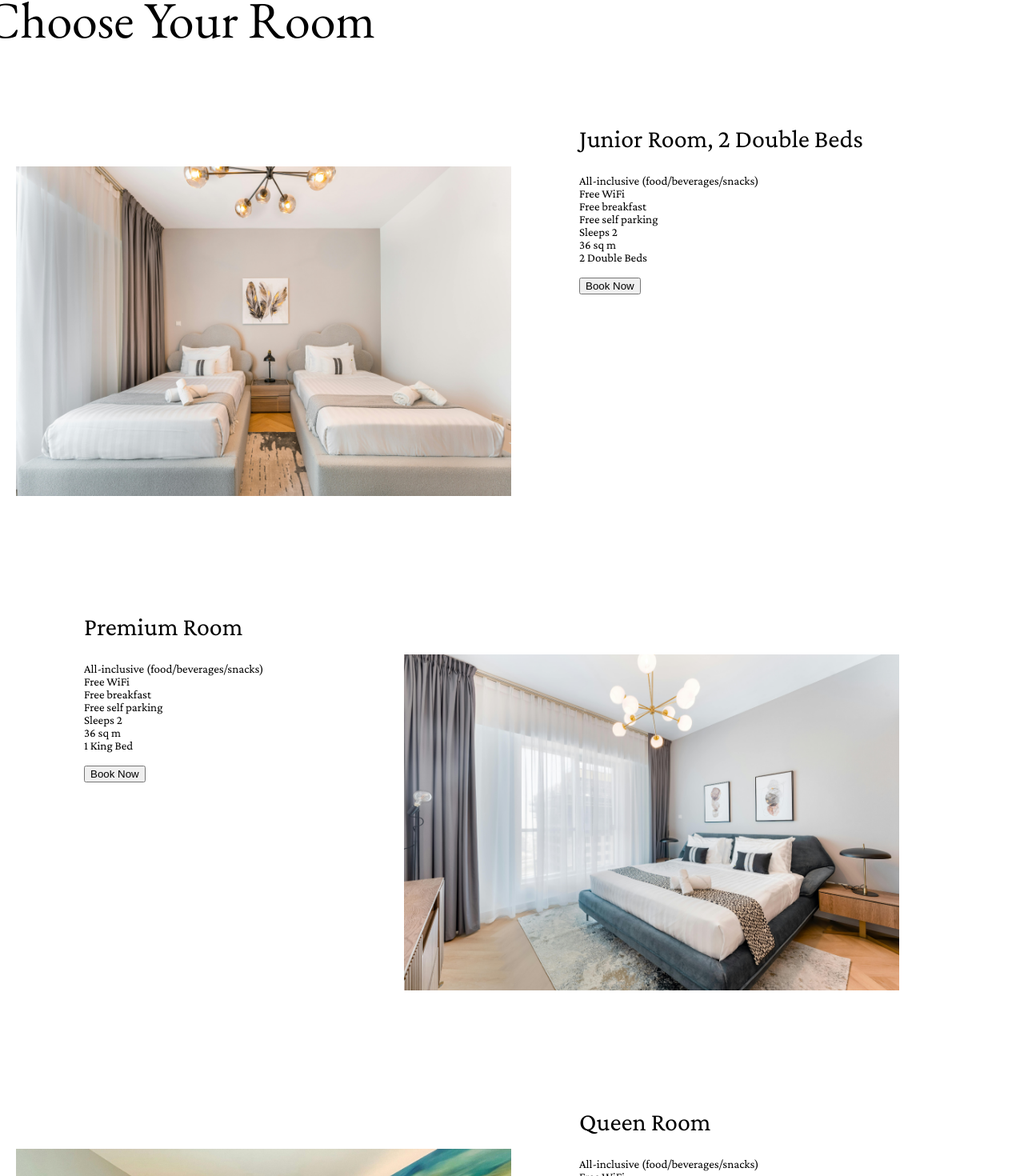
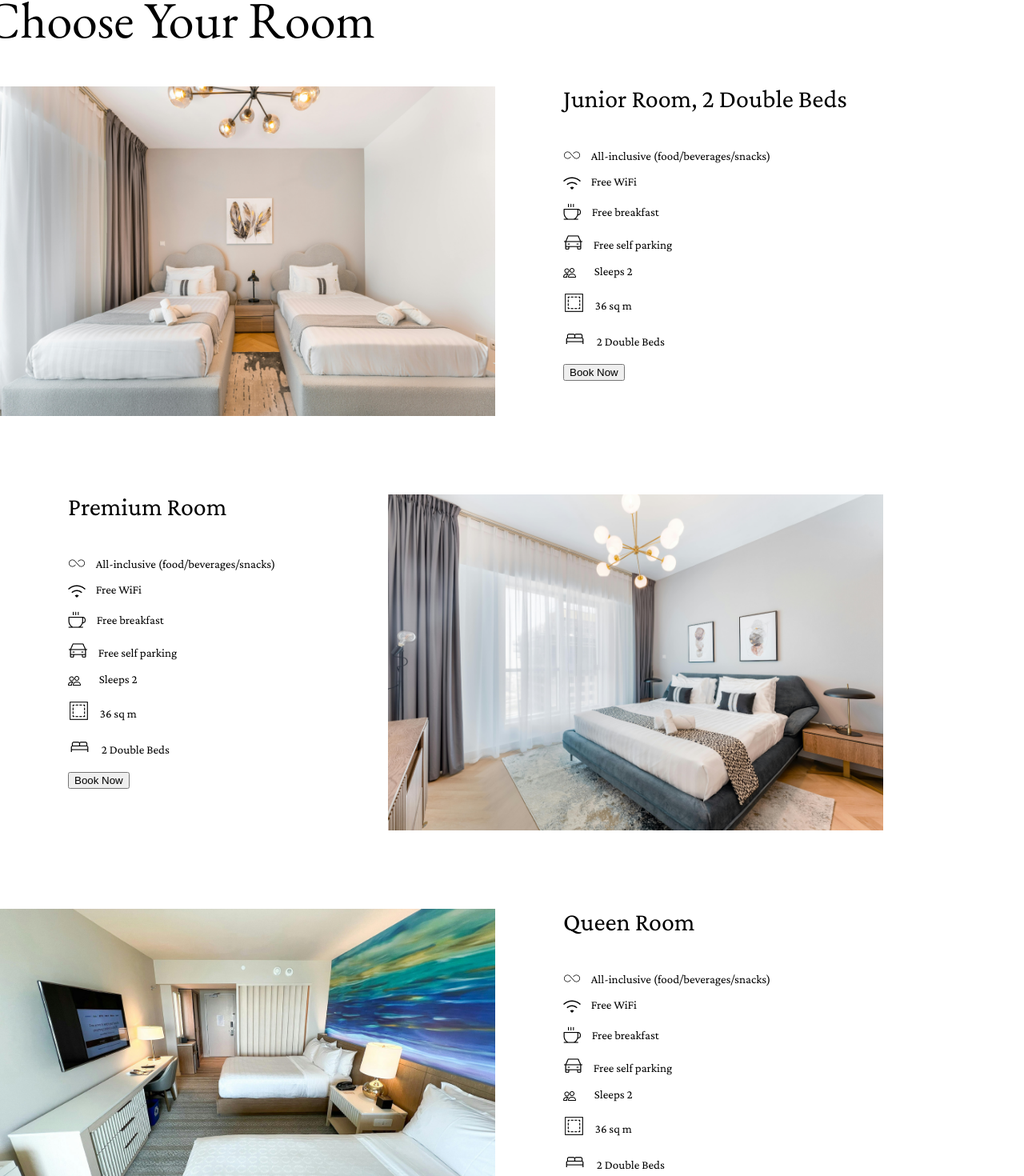
Before and after one commit to ShanemelAsuncion/Paraiso, a React (Create React App) app in the folder webapp/: page /rooms in a window 1280 px wide. Shown: the part 196-1666 px from the top of the page at 80% size. Built offline with nearby package versions, Linux system fonts and the light colour scheme; a web font is replaced by a local one.

Commit message:
Room page update

```diff
--- a/webapp/src/pages/rooms/Rooms.css
+++ b/webapp/src/pages/rooms/Rooms.css
@@ -56,7 +56,6 @@ li {
     flex-direction: column;
     align-items: flex-start; /* Aligns items to the start of the container */
     padding: 20px;
-    margin-left: 20px; /* Adjust to align with h1 */
 }
 
 .room {
@@ -71,6 +70,8 @@ li {
     width: 619px; /* Adjust the size as needed */
     height: auto;
     padding: 79px 0;
+    margin-top: -100px;
+
 }
 
 /* Ensures description alignment and max width */
@@ -78,9 +79,25 @@ li {
     max-width: 400px; /* Adjust as needed */
     flex: 1; /* Ensures description takes up available space */
     padding-left: 85px;
+    margin-top: -50px;
 }
 
 .roomDescription ul {
     list-style: none;
     padding: 0;
 }
+
+.roomDescription ul li img {
+    margin-right: 10px; /* Space between icon and text */
+    margin-top: 10px; /* Adjust this value to move the icons down */
+    transform: translateY(5px);
+
+}
+
+.roomDescription ul li {
+    line-height: 1.5;
+}
+
+.roomDescription ul li img.userIcon {
+    margin-right: 20px; /* Adjust this value to move the userIcon further right */
+}
--- a/webapp/src/pages/rooms/Rooms.js
+++ b/webapp/src/pages/rooms/Rooms.js
@@ -28,13 +28,13 @@ function Rooms() {
                     <div className="roomDescription">
                         <h2>Junior Room, 2 Double Beds</h2>
                         <ul>
-                            <li>All-inclusive (food/beverages/snacks)</li>
-                            <li>Free WiFi</li>
-                            <li>Free breakfast</li>
-                            <li>Free self parking</li>
-                            <li>Sleeps 2</li>
-                            <li>36 sq m</li>
-                            <li>2 Double Beds</li>
+                            <li><img src={infinityIcon} alt="Infinity Pool" /> All-inclusive (food/beverages/snacks)</li>
+                            <li><img src={wifiIcon} alt="WiFi" /> Free WiFi</li>
+                            <li><img src={coffeeIcon} alt="Coffee" /> Free breakfast</li>
+                            <li><img src={carIcon} alt="Car" /> Free self parking</li>
+                            <li><img src={userPic} alt="User" className="userIcon"/> Sleeps 2</li>
+                            <li><img src={sizeIcon} alt="Room Size" /> 36 sq m</li>
+                            <li><img src={bedIcon} alt="Bed" /> 2 Double Beds</li>
                         </ul>
                         <Button>Book Now</Button>
                     </div>
@@ -44,13 +44,13 @@ function Rooms() {
                     <div className="roomDescription">
                         <h2>Premium Room</h2>
                         <ul>
-                            <li>All-inclusive (food/beverages/snacks)</li>
-                            <li>Free WiFi</li>
-                            <li>Free breakfast</li>
-                            <li>Free self parking</li>
-                            <li>Sleeps 2</li>
-                            <li>36 sq m</li>
-                            <li>1 King Bed</li>
+                            <li><img src={infinityIcon} alt="Infinity Pool" /> All-inclusive (food/beverages/snacks)</li>
+                            <li><img src={wifiIcon} alt="WiFi" /> Free WiFi</li>
+                            <li><img src={coffeeIcon} alt="Coffee" /> Free breakfast</li>
+                            <li><img src={carIcon} alt="Car" /> Free self parking</li>
+                            <li><img src={userPic} alt="User" className="userIcon"/> Sleeps 2</li>
+                            <li><img src={sizeIcon} alt="Room Size" /> 36 sq m</li>
+                            <li><img src={bedIcon} alt="Bed" /> 2 Double Beds</li>
                         </ul>
                         <Button>Book Now</Button>
                     </div>
@@ -60,13 +60,13 @@ function Rooms() {
                     <div className="roomDescription">
                         <h2>Queen Room</h2>
                         <ul>
-                            <li>All-inclusive (food/beverages/snacks)</li>
-                            <li>Free WiFi</li>
-                            <li>Free breakfast</li>
-                            <li>Free self parking</li>
-                            <li>Sleeps 4</li>
-                            <li>36 sq m</li>
-                            <li>2 Queen Beds</li>
+                            <li><img src={infinityIcon} alt="Infinity Pool" /> All-inclusive (food/beverages/snacks)</li>
+                            <li><img src={wifiIcon} alt="WiFi" /> Free WiFi</li>
+                            <li><img src={coffeeIcon} alt="Coffee" /> Free breakfast</li>
+                            <li><img src={carIcon} alt="Car" /> Free self parking</li>
+                            <li><img src={userPic} alt="User" className="userIcon"/> Sleeps 2</li>
+                            <li><img src={sizeIcon} alt="Room Size" /> 36 sq m</li>
+                            <li><img src={bedIcon} alt="Bed" /> 2 Double Beds</li>
                         </ul>
                         <Button>Book Now</Button>
                     </div>
```
